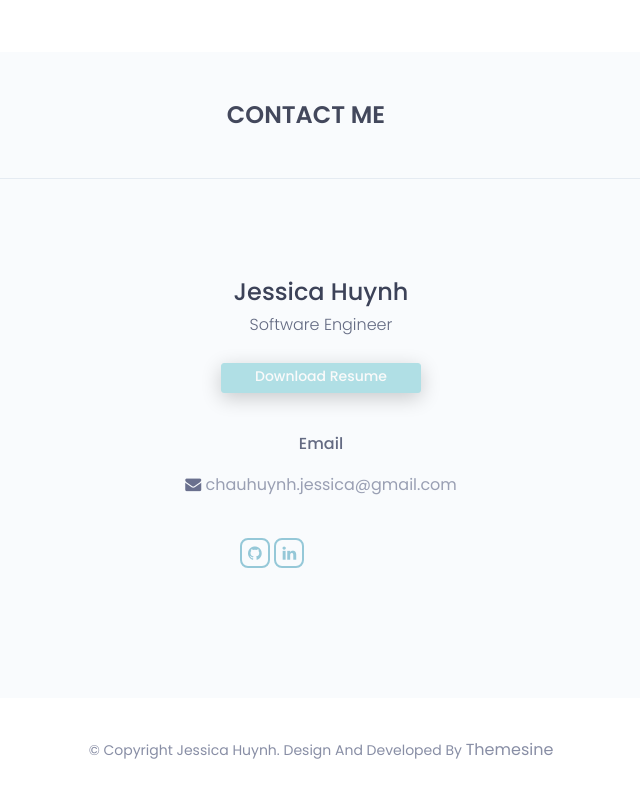
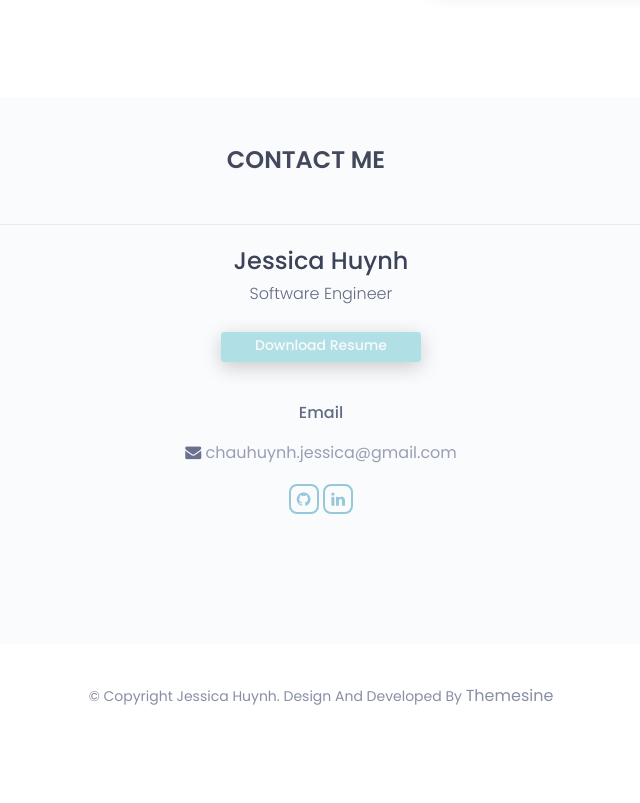
Before and after one commit to jchuynh/jchuynh.github.io, a plain HTML site: page index.html in a window 1280 px wide. Shown: the part 4832-5635 px from the top of the page, without its empty margins (334-974 px from the left). After the commit the page ends 5581 px from the top, so only its background shows below. Drawn offline with nearby package versions, Linux system fonts and the light colour scheme.

Commit message:
Edited padding in contact section

```diff
--- a/index.html
+++ b/index.html
@@ -119,6 +119,8 @@
 		<br
 		<section id="projects" class="projects">
 			<div class="section-heading text-center">
+				<br>
+				<br>
 				<h2>Projects</h2>
 			</div>
 			<div class="container">
@@ -277,13 +279,9 @@
 				<h2>contact me</h2>
 			</div>
 			<div class="container">
-				<div class="contact-content">
-					<div class="row">
-
 						<div class="col-md-12 text-center">
-							<div class="single-contact-box">
-								<div class="contact-adress">
 									<div class="contact-add-head">
+										<br>
 										<h3>Jessica Huynh</h3>
 										<p>Software Engineer</p>
 										<br>
@@ -299,35 +297,27 @@
 												<i  class="fa fa-envelope" aria-hidden="true"></i>
 											</a>
 											chauhuynh.jessica@gmail.com</p>
+											<br>
 										</div>
 									</div>
 								</div><!--/.contact-adress-->
 								<br>
-								<br>
-								<div class="row">
-									<div class="col-sm-12 col-lg-11">
+
+									<div class="col-sm-12 col-lg-12">
 										<div class="about-list-icon">
 											<ul>
 												<li>
-
 													<a href="https://github.com/jchuynh">
 														<i  class="fa fa-github" aria-hidden="true"></i>
 													</a>
 													<a href="https://www.linkedin.com/in/jessicachauhuynh/">
 														<i  class="fa fa-linkedin" aria-hidden="true"></i>
 													</a>
-
-
 												</li><!-- / li -->
 											</ul><!-- / ul -->
 										</div><!-- /.about-list-icon -->
 									</div>
-								</div>
 
-							</div><!--/.single-contact-box-->
-						</div><!--/.col-->
-					</div><!--/.row-->
-				</div><!--/.contact-content-->
 			</div><!--/.container-->
 
 		</section><!--/.contact-->
```
Lines whose indentation alone changed are shown as unchanged.
